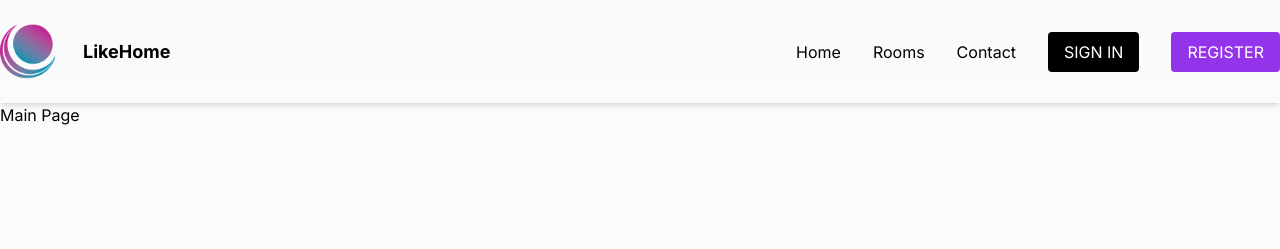
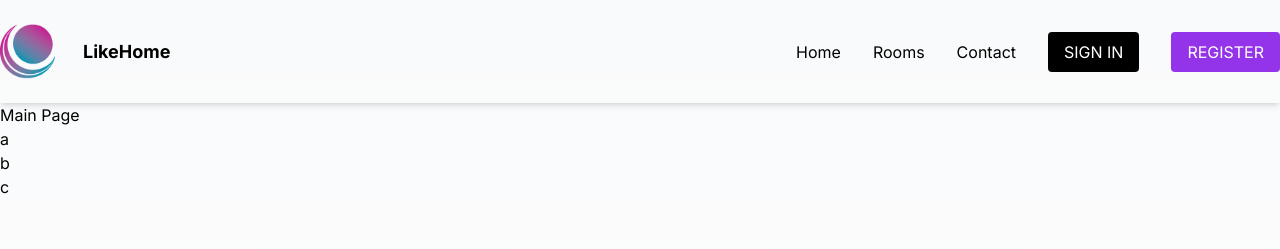
Before and after one commit to KingSand08/LikeHome, a Next.js app: page / in a window 1280 px wide. Shown: the top 249 px of the page. Built offline with nearby package versions, Linux system fonts and the light colour scheme.

Commit message:
creates strucure for suspense and fallbacks on main page

```diff
--- a/app/page.tsx
+++ b/app/page.tsx
@@ -1,5 +1,16 @@
-
+import { Suspense } from "react";
 
 export default function HomePage() {
-  return <main className="">Main Page</main>;
+  const hotels = ["a", "b", "c"];
+  return (
+    <main className="">
+      Main Page
+      {hotels.map((hotel) => (
+        <Suspense fallback={<h1>loading...</h1>}>
+          {/* Allows hotels to be loaded individually and not impede the first contentful paint*/}
+          <div key={hotel}>{hotel}</div>
+        </Suspense>
+      ))}
+    </main>
+  );
 }
```
